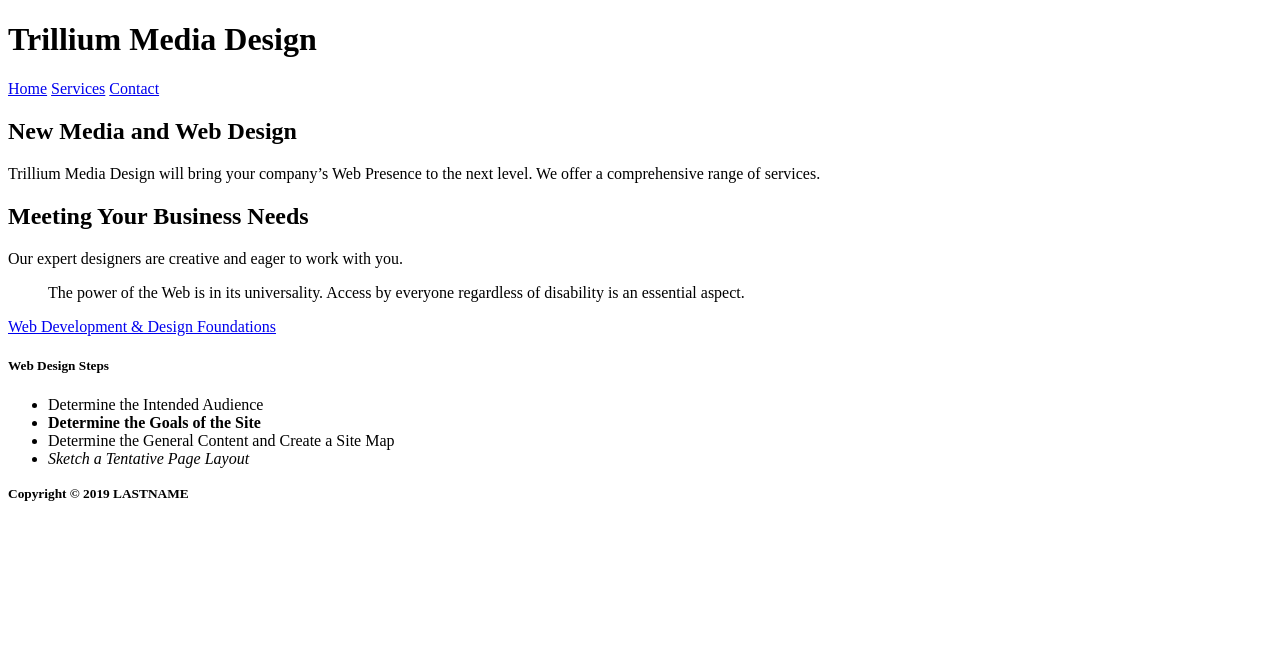
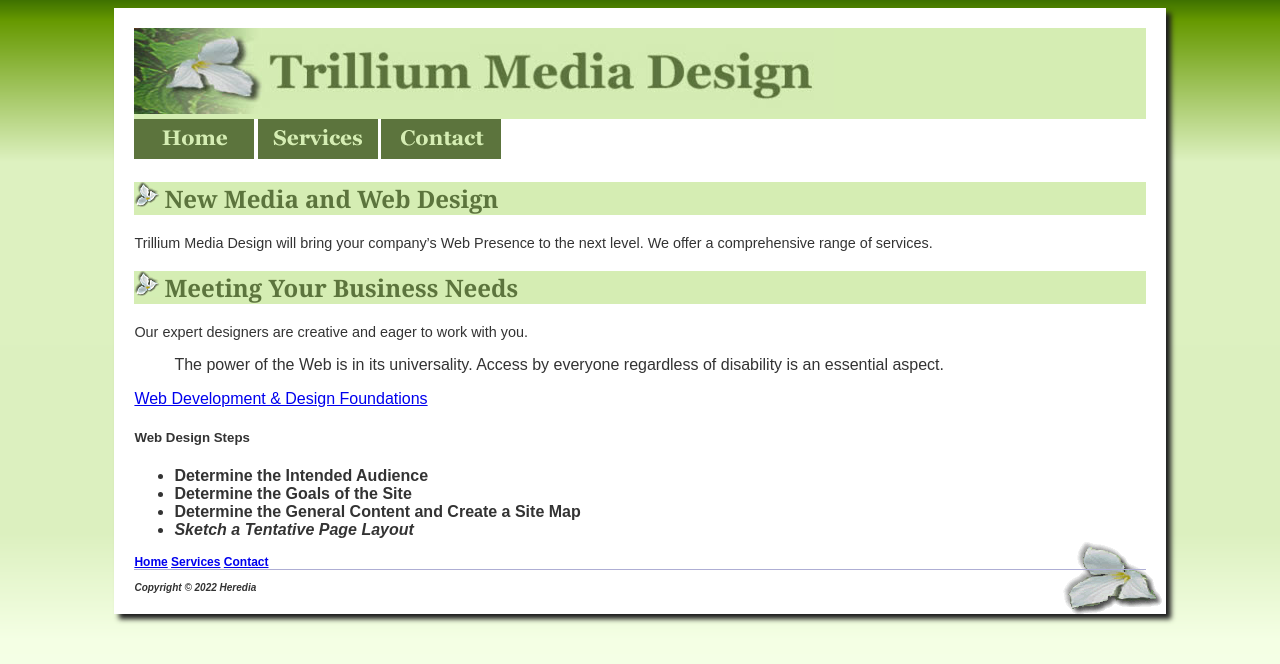
Before and after one commit to 44144-Sp22/ch4inclassnotes-BriHeredia, a plain HTML site: page index.html in a window 1280 px wide. Drawn offline with Linux system fonts and the light colour scheme.

Commit message:
Heredia CH4 Class Notes Complete

```diff
--- a/index.html
+++ b/index.html
@@ -1,19 +1,28 @@
 <!DOCTYPE html>
 <html lang="en">
+
 <head>
-		<title>LASTNAME Chapter 4 InClass Notes</title>
+	<title>Heredia Chapter 4 InClass Notes</title>
 	<meta charset="utf-8">
+	<link rel="icon" href="favicon.ico" type="image/x-con">
+	<link rel="stylesheet" href="style.css">
 </head>
+
 <body>
+	<div id="container">
 		<!-- Structural Elements - header, nav, main, footer -->
 		<header>
-            <h1>Trillium Media Design</h1>
+			<img src="trilliumbanner.jpg" usemap="#image_map">
+			<map name="image_map">
+				<area alt="NWMSU" title="NWMSU" href="http://www.nwmissouri.edu" coords="3,-17,131,67" shape="rect">
+			</map>
+
 		</header>
 		<nav>
 			<!-- Anchor tags - specifies hyperlink reference to a file. Relative Links - link to pages on own site. -->
-            <a href="index.html">Home</a>
-            <a href="services.html">Services</a>
-            <a href="contact.html">Contact</a>
+			<a href="index.html"><img src="home.gif" alt="Home" width="120" height="40"></a>
+			<a href="services.html"><img src="services.gif" alt="Services" width="120" height="40"></a>
+			<a href="contact.html"><img src="contact.gif" alt="Contact" width="120" height="40"></a>
 		</nav>
 		<main>
 			<h2>New Media and Web Design</h2>
@@ -37,9 +46,16 @@
 			</ul>
 
 		</main>
+		<nav>
+			<!-- Anchor tags - specifies hyperlink reference to a file. Relative Links - link to pages on own site. -->
+			<a href="index.html">Home</a>
+			<a href="services.html">Services</a>
+			<a href="contact.html">Contact</a>
+		</nav>
 		<footer>
-            <small><strong>Copyright &copy; 2019 LASTNAME</strong></small>
+			<small><strong>Copyright &copy; 2022 Heredia</strong></small>
 		</footer>
+	</div>
+</body>
 
-    </body>
 </html>
--- /dev/null
+++ b/style.css
@@ -0,0 +1,54 @@
+body {
+  background-color: #f4ffe4;
+  color: #333333;
+  font-family: Arial, Verdana, sans-serif;
+  background-image: url(trilliumgradient.png);
+}
+
+header {
+  background-color: #d5edb3;
+  color: #5c743d;
+  font-family: Georgia, "Times New Roman", serif;
+}
+
+h2 {
+  background-color: #d5edb3;
+  color: #5c743d;
+  font-family: Georgia, "Times New Roman", serif;
+  background-image: url(trilliumbullet.gif);
+  background-repeat: no-repeat;
+  padding-left: 30px;
+}
+
+p {
+  font-size: .90em;
+}
+
+ul {
+  font-weight: bold;
+}
+
+nav {
+  font-weight: bold;
+  font-size: .75em;
+}
+
+footer {
+  font-size: .75em;
+  font-style: italic;
+  border-top: thin solid #aeaed4;
+  padding-top: 10px;
+}
+
+img {
+  border-style: none;
+}
+
+#container {
+  background-color: #ffffff;
+  padding: 20px;
+  width: 80%;
+  margin: auto;
+  box-shadow: 5px 5px 5px #1e1e1e;
+  background: url(trilliumfoot.gif) no-repeat bottom right, #FFFFFF;
+}
```
Also changed, not shown: contact.html (+22 -7 lines), services.html (+22 -7 lines). Lines whose indentation alone changed are shown as unchanged.
